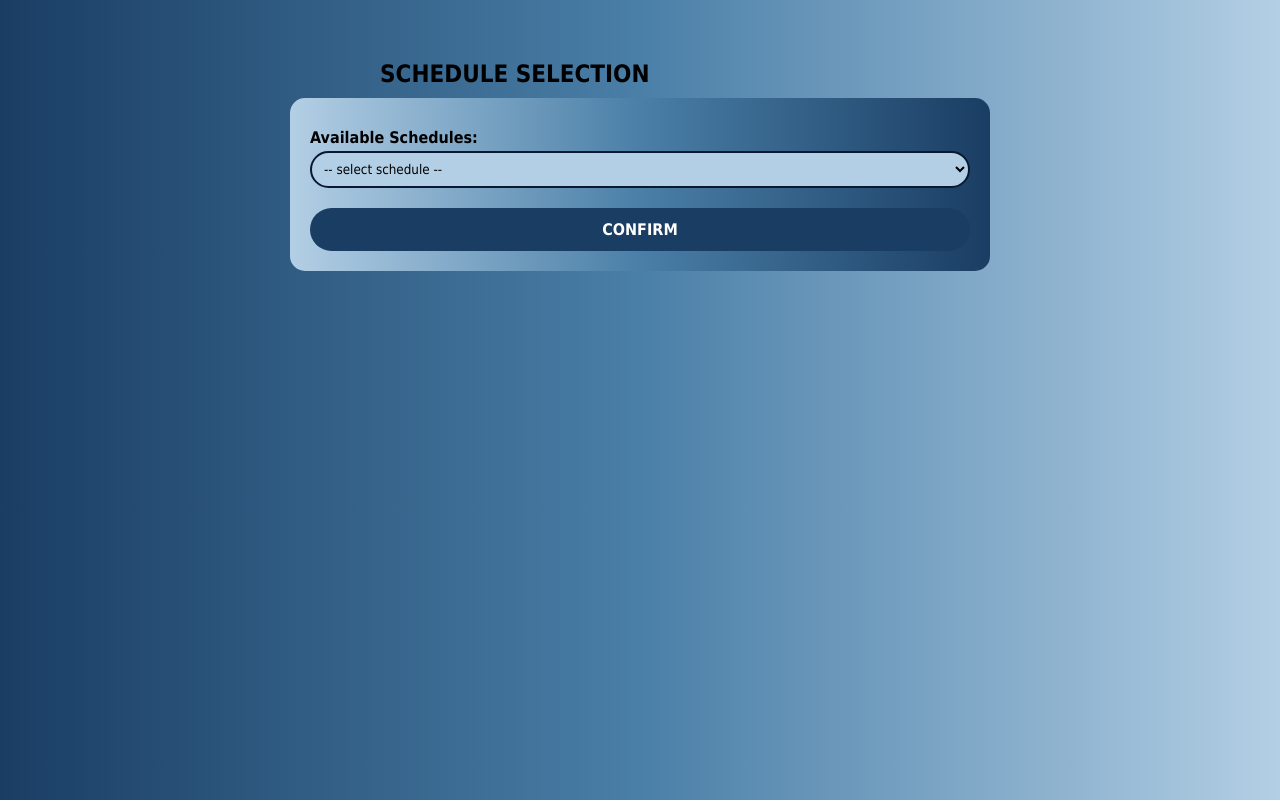
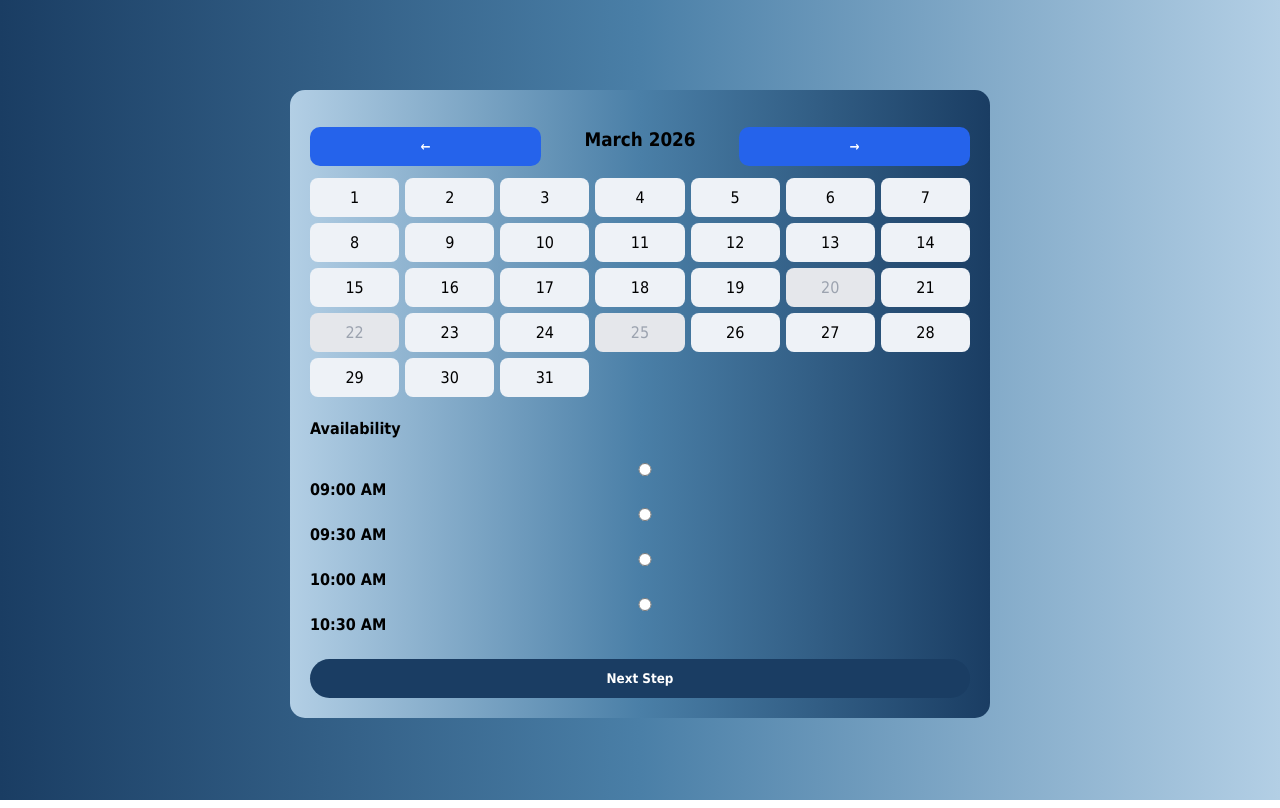
Before and after one commit to krispipatata/midterm_proj, a plain HTML site: page page_3.html in a window 1280 px wide. Drawn offline with Linux system fonts and the light colour scheme.

Commit message:
everything

```diff
--- a/page_3.html
+++ b/page_3.html
@@ -1,27 +1,33 @@
 <!DOCTYPE html>
-<html lang="en">
+<html>
 <head>
-    <meta charset="UTF-8">
-    <title>Sample3</title>
+    <title>Select Schedule</title>
     <link rel="stylesheet" href="style.css">
 </head>
 <body>
+<div class="container">
 
-    <h2 class="title">SCHEDULE SELECTION</h2>
-
-    <div class="form-section">
-        <label>Available Schedules:</label>
-        <select>
-            <option value="">-- select schedule --</option>
-            <option value="9am-10am">9:00 AM - 10:00 AM</option>
-            <option value="10am-11am">10:00 AM - 11:00 AM</option>
-            <option value="11am-12pm">11:00 AM - 12:00 PM</option>
-            <option value="1pm-2pm">1:00 PM - 2:00 PM</option>
-            <option value="2pm-3pm">2:00 PM - 3:00 PM</option>
-        </select>
-
-        <a href="page_4.html" class="nav-btn">CONFIRM</a>
+    <div class="calendar-header">
+        <button id="prev">←</button>
+        <h3 id="monthYear"></h3>
+        <button id="next">→</button>
     </div>
 
+    <div class="calendar" id="calendar"></div>
+
+    <div class="time-section">
+        <h4>Availability</h4>
+        <div id="timeSlots">
+            <label><input type="radio" name="time" value="09:00 AM"> 09:00 AM</label>
+            <label><input type="radio" name="time" value="09:30 AM"> 09:30 AM</label>
+            <label><input type="radio" name="time" value="10:00 AM"> 10:00 AM</label>
+            <label><input type="radio" name="time" value="10:30 AM"> 10:30 AM</label>
+        </div>
+    </div>
+
+    <button id="confirmBtn">Next Step</button>
+</div>
+
+<script src="script.js"></script>
 </body>
 </html>
--- /dev/null
+++ b/script.js
@@ -0,0 +1,73 @@
+// schedule (custom calendar)
+const calendarEl = document.getElementById('calendar');
+if(calendarEl){
+    const monthYear = document.getElementById('monthYear');
+    const prev = document.getElementById('prev');
+    const next = document.getElementById('next');
+    const confirmBtn = document.getElementById('confirmBtn');
+
+    let currentDate = new Date();
+    let selectedDate = null;
+
+    const unavailableDates = ["2026-03-20","2026-03-22","2026-03-25"];
+
+    function renderCalendar(){
+        calendarEl.innerHTML = "";
+        const year = currentDate.getFullYear();
+        const month = currentDate.getMonth();
+
+        monthYear.textContent = currentDate.toLocaleString('default',{month:'long',year:'numeric'});
+
+        const firstDay = new Date(year,month,1).getDay();
+        const daysInMonth = new Date(year,month+1,0).getDate();
+
+        for(let i=0;i<firstDay;i++){
+            calendarEl.innerHTML += `<div></div>`;
+        }
+
+        for(let d=1; d<=daysInMonth; d++){
+            const dateStr = `${year}-${String(month+1).padStart(2,'0')}-${String(d).padStart(2,'0')}`;
+            const isUnavailable = unavailableDates.includes(dateStr);
+
+            const div = document.createElement('div');
+            div.classList.add('day');
+            div.textContent = d;
+
+            if(isUnavailable){
+                div.classList.add('unavailable');
+            } else {
+                div.addEventListener('click', ()=>{
+                    document.querySelectorAll('.day').forEach(el=>el.classList.remove('selected'));
+                    div.classList.add('selected');
+                    selectedDate = dateStr;
+                });
+            }
+
+            calendarEl.appendChild(div);
+        }
+    }
+
+    prev.onclick = ()=>{
+        currentDate.setMonth(currentDate.getMonth()-1);
+        renderCalendar();
+    };
+
+    next.onclick = ()=>{
+        currentDate.setMonth(currentDate.getMonth()+1);
+        renderCalendar();
+    };
+
+    confirmBtn.onclick = ()=>{
+        const time = document.querySelector('input[name="time"]:checked');
+        if(!selectedDate || !time){
+            alert('Please select date and time');
+            return;
+        }
+
+        const sched = { date:selectedDate, time:time.value };
+        localStorage.setItem('schedule', JSON.stringify(sched));
+        window.location.href = 'confirm.html';
+    };
+
+    renderCalendar();
+}
--- a/style.css
+++ b/style.css
@@ -1,6 +1,16 @@
 * {
   box-sizing: border-box;
   font-family: Tahoma, Verdana, sans-serif;
+}
+
+:root{
+    --primary:#2563eb;
+    --bg:#f4f6f9;
+    --card:#ffffff;
+    --text:#1f2937;
+    --muted:#6b7280;
+    --danger:#dc2626;
+    --success:#16a34a;
 }
 
 body {
@@ -30,15 +40,7 @@ body::before {
     margin-bottom: 20px;
 }
 
-.login-box{
-    background :  linear-gradient(#B3CFE5, #4A7FA7, #1A3D63);
-    width: 300px;
-    margin: auto;
-    padding: 50px;
-    border-radius: 15px;
-    color: white;
-    box-shadow: 0 10px 25px (#0A1931);
-}
+
 
 label{
     display: block;
@@ -69,6 +71,60 @@ select {
     padding: 20px;
     border-radius: 15px;
     box-shadow: (#0A1931);
+}
+
+.container{
+    max-width:700px;
+    margin:60px auto;
+    padding:20px;
+    background: linear-gradient(to right, #B3CFE5, #4A7FA7, #1A3D63);
+    border-radius:15px;
+    box-shadow: (#0A1931);
+}
+.calendar-header{
+    text-align: center;
+    display:flex;
+    justify-content:space-between;
+    align-items:center;
+    margin-bottom:10px;
+}
+
+.calendar{
+    display:grid;
+    grid-template-columns:repeat(7,1fr);
+    gap:6px;
+}
+
+.day{
+    padding:10px;
+    text-align:center;
+    border-radius:8px;
+    cursor:pointer;
+    background:#eef2f7;
+}
+
+.day:hover{
+    background:#dbeafe;
+}
+
+.selected{
+    background:var(--primary);
+    color:white;
+}
+
+.unavailable{
+    background:#e5e7eb;
+    color:#9ca3af;
+    cursor:not-allowed;
+}
+
+.time-section{
+    margin-top:20px;
+}
+
+#timeSlots label{
+    display:block;
+    margin:5px 0;
 }
 
 .name {
@@ -110,3 +166,64 @@ background: #B3CFE5;
   justify-content: space-between;
   gap: 15px;
 }
+
+#prev, #next {
+    width:35%;
+    margin-top:15px;
+    padding:12px;
+    background:var(--primary);
+    color:white;
+    border:none;
+    border-radius:10px;
+    cursor:pointer;
+}
+
+/* MAIN LOGIN CONTAINER */
+.login-container{
+    display: flex;
+    justify-content: center;
+    align-items: stretch;
+    margin-top: 40px;
+}
+
+/* LEFT PANEL (WHITE) */
+.welcome-box{
+    background: #ffffff;
+    width: 250px;
+    padding: 50px;
+    border-radius: 15px 0 0 15px;
+    text-align: left;
+    box-shadow: 0 10px 25px (#0A1931);
+}
+
+.welcome-box h2{
+    margin-top: 0;
+}
+
+.welcome-box p{
+    font-size: 14px;
+    color: #333;
+}
+
+/* RIGHT PANEL (LOGIN) */
+.login-box{
+    background :  linear-gradient(#B3CFE5, #4A7FA7, #1A3D63);
+    width: 300px;
+    padding: 50px;
+    border-radius: 0 15px 15px 0;
+    color: white;
+}
+
+/* INPUT STYLE */
+.login-box input{
+    width: 100%;
+    padding: 10px;
+    border-radius: 20px;
+    border: 2px solid #0A1931;
+    margin-bottom: 10px;
+}
+
+/* BUTTON STYLE */
+.login-box button{
+    margin-top: 15px;
+}
```
Also changed, not shown: login.html (+21 -1 lines).
